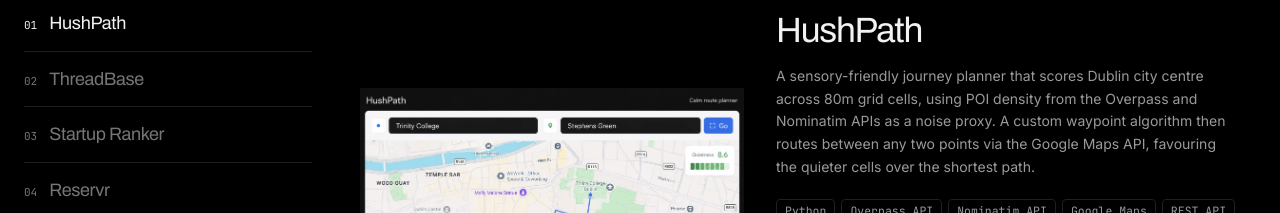
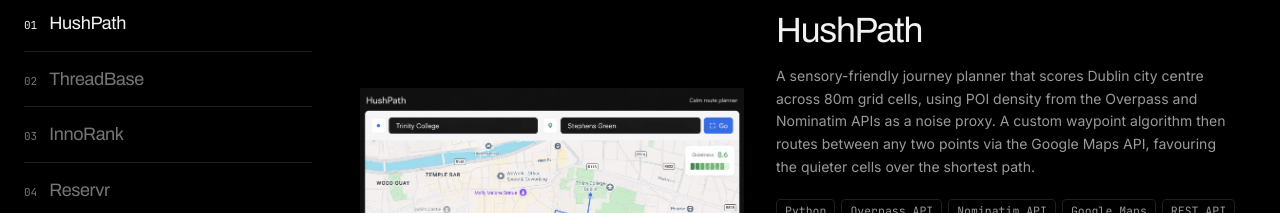
Before and after one commit to jakeoreillyy/Portfolio, a React (Vite) app: page / in a window 1280 px wide. Shown: the part 2300-2513 px from the top of the page. Built offline with nearby package versions, Linux system fonts and the light colour scheme; no server answers.

Commit message:
update project name

```diff
--- a/src/data/projects.ts
+++ b/src/data/projects.ts
@@ -43,8 +43,8 @@ export const projects: Project[] = [
     },
   },
   {
-    id: "startup-ranker",
-    title: "Startup Ranker",
+    id: "innorank",
+    title: "InnoRank",
     eyebrow: "Web app",
     description:
       "A leaderboard that ranks startup ideas with an LLM as the judge rather than a fixed scoring formula, calling the Claude API through a FastAPI backend. New submissions are scored and folded into a single live ranking.",
@@ -53,7 +53,7 @@ export const projects: Project[] = [
     link: { label: "View repo", kind: "repo" },
     image: {
       src: "/ranker.webp",
-      alt: "Startup Ranker, a scored startup leaderboard judged by an LLM",
+      alt: "InnoRank, a scored startup leaderboard judged by an LLM",
       width: 1534,
       height: 1150,
     },
```
